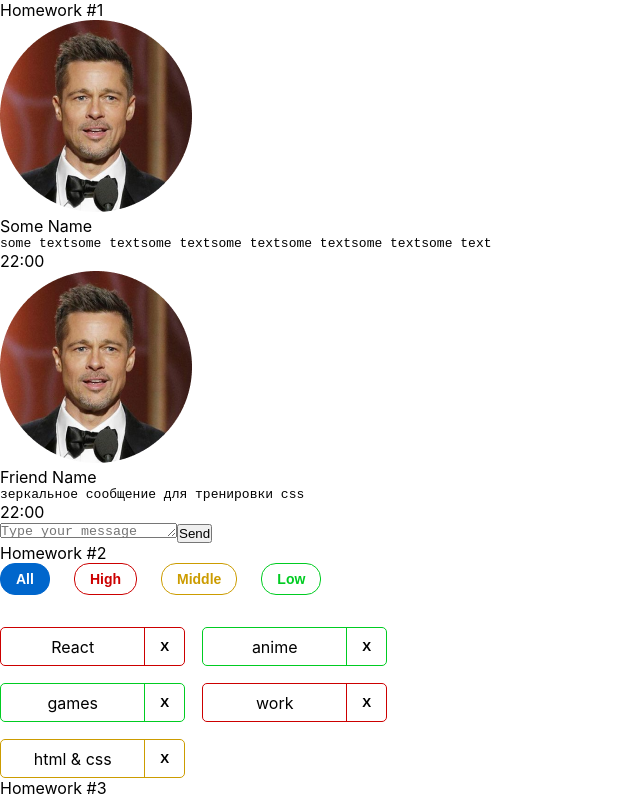
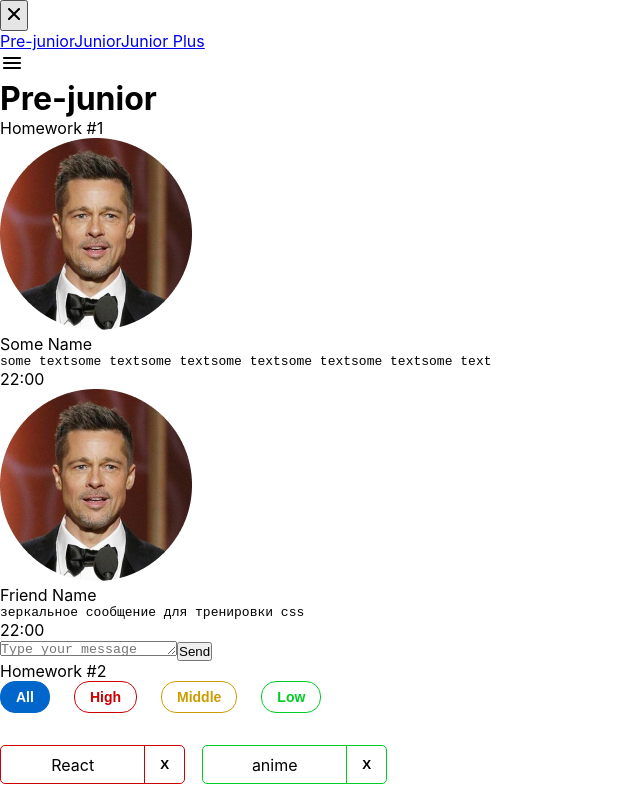
Before and after one commit to fefelov-danil/hws2, a React (Create React App) app: page /#/pre-junior in a window 1280 px wide. Shown: the top 799 px of the page, without its empty margins (0-640 px from the left). Built offline with nearby package versions, Linux system fonts and the light colour scheme.

Commit message:
feat: HW5

```diff
--- a/src/s1-main/App.tsx
+++ b/src/s1-main/App.tsx
@@ -4,18 +4,19 @@ import HW1 from '../s2-homeworks/hw01/HW1'
 import HW2 from "../s2-homeworks/hw02/HW2";
 import HW3 from "../s2-homeworks/hw03/HW3";
 import HW4 from "../s2-homeworks/hw04/HW4";
+import HW5 from "../s2-homeworks/hw05/HW5";
 
 function App() {
     return (
         <div className={s.App}>
-            <HW1/>
+            {/*<HW1/>*/}
             {/*раскомментировать по ходу выполнения*/}
-            <HW2/>
-            <HW3/>
-            <HW4/>
+            {/*<HW2/>*/}
+            {/*<HW3/>*/}
+            {/*<HW4/>*/}
 
             {/*при выполнении дз 5 и более - закомментировать здесь дз 1-4, так как они есть внутри дз 5*/}
-            {/*<HW5/>*/}
+            <HW5/>
         </div>
     )
 }
--- a/src/s2-homeworks/hw05/Pages.tsx
+++ b/src/s2-homeworks/hw05/Pages.tsx
@@ -18,15 +18,16 @@ function Pages() {
             <Routes>
                 {/*роутинг будут писать студенты*/}
                 {/*в начале мы попадаем на страницу '/' и переходим сразу на страницу /pre-junior*/}
-                {/*<Route ...*/}
+                <Route path={'/'} element={<Navigate to={PATH.PRE_JUNIOR} />} />
 
                 {/*роуты для /pre-junior, /junior, /junior-plus*/}
-                {/*<Route ...*/}
-                {/*<Route ...*/}
-                {/*<Route ...*/}
+                <Route path={PATH.PRE_JUNIOR} element={<PreJunior />} />
+                <Route path={PATH.JUNIOR} element={<Junior />} />
+                <Route path={PATH.JUNIOR_PLUS} element={<JuniorPlus />} />
 
                 {/*роут для несуществующей страницы должен отрисовать <Error404 />*/}
-                {/*<Route ...*/}
+                <Route path={'/404'} element={<Error404 />} />
+                <Route path={'*'} element={<Navigate to={'/404'} />} />
             </Routes>
         </div>
     )
--- a/src/s2-homeworks/hw05/sidebar/Sidebar.tsx
+++ b/src/s2-homeworks/hw05/sidebar/Sidebar.tsx
@@ -1,5 +1,5 @@
 import React, {FC} from 'react'
-import {NavLink} from 'react-router-dom'
+import {NavLink, useLocation} from 'react-router-dom'
 import s from './Sidebar.module.css'
 import {PATH} from '../Pages'
 import closeIcon from './closeOutline.svg'
@@ -12,6 +12,9 @@ type PropsType = {
 export const Sidebar: FC<PropsType> = ({open, handleClose}) => {
     const sidebarClass = s.sidebar
         + (open ? ' ' + s.open : '')
+
+    const location = useLocation()
+    console.log(location)
     return (
         <>
             {/*затемнение справа от открытого меню*/}
@@ -31,6 +34,7 @@ export const Sidebar: FC<PropsType> = ({open, handleClose}) => {
                         id={'hw5-pre-junior-link'}
                         to={PATH.PRE_JUNIOR}
                         onClick={handleClose}
+                        className={location.pathname === PATH.PRE_JUNIOR ? s.active : ''}
                         // className={...} // делает студент
                     >
                         Pre-junior
@@ -39,6 +43,7 @@ export const Sidebar: FC<PropsType> = ({open, handleClose}) => {
                         id={'hw5-junior-link'}
                         to={PATH.JUNIOR}
                         onClick={handleClose}
+                        className={location.pathname === PATH.JUNIOR ? s.active : ''}
                         // className={...} // делает студент
                     >
                         Junior
@@ -47,6 +52,7 @@ export const Sidebar: FC<PropsType> = ({open, handleClose}) => {
                         id={'hw5-junior-plus-link'}
                         to={PATH.JUNIOR_PLUS}
                         onClick={handleClose}
+                        className={location.pathname === PATH.JUNIOR_PLUS ? s.active : ''}
                         // className={...} // делает студент
                     >
                         Junior Plus
```
